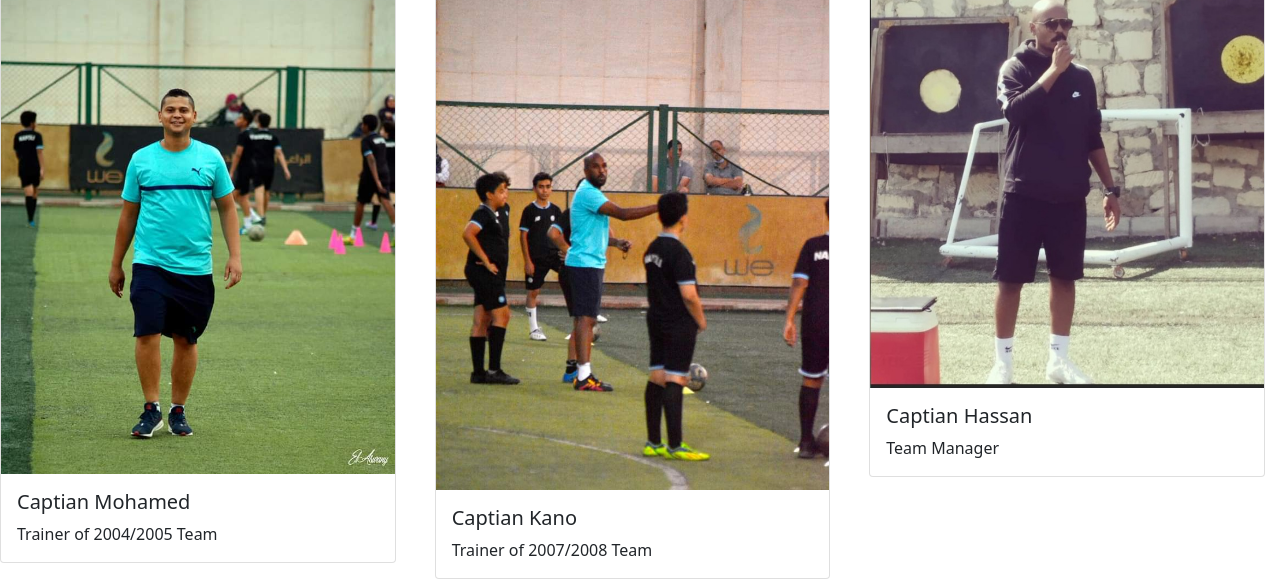
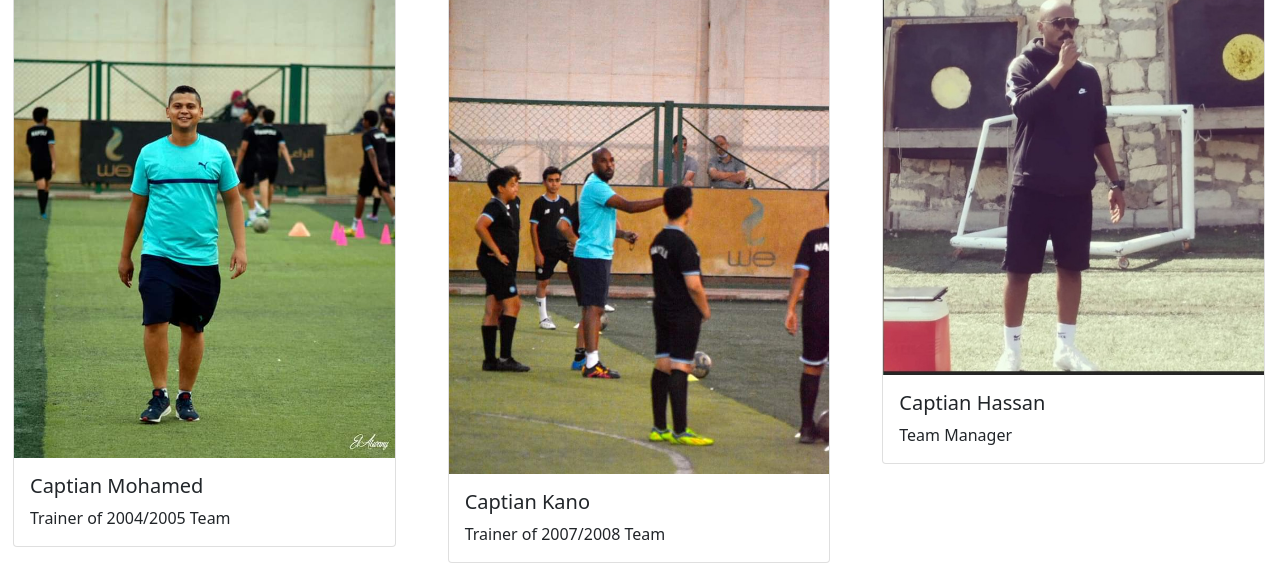
Before and after one commit to yousef647/Napoli, a plain HTML site: page index.html in a window 1280 px wide. Shown: the part 589-1169 px from the top of the page. Drawn offline with nearby package versions, Linux system fonts and the light colour scheme.

Commit message:
Update style.css

```diff
--- a/style.css
+++ b/style.css
@@ -28,3 +28,6 @@ i{
     cursor: pointer;
     margin-right:4px ;
 }
+.col-md-4{
+    padding-left: 25px;
+}
```
